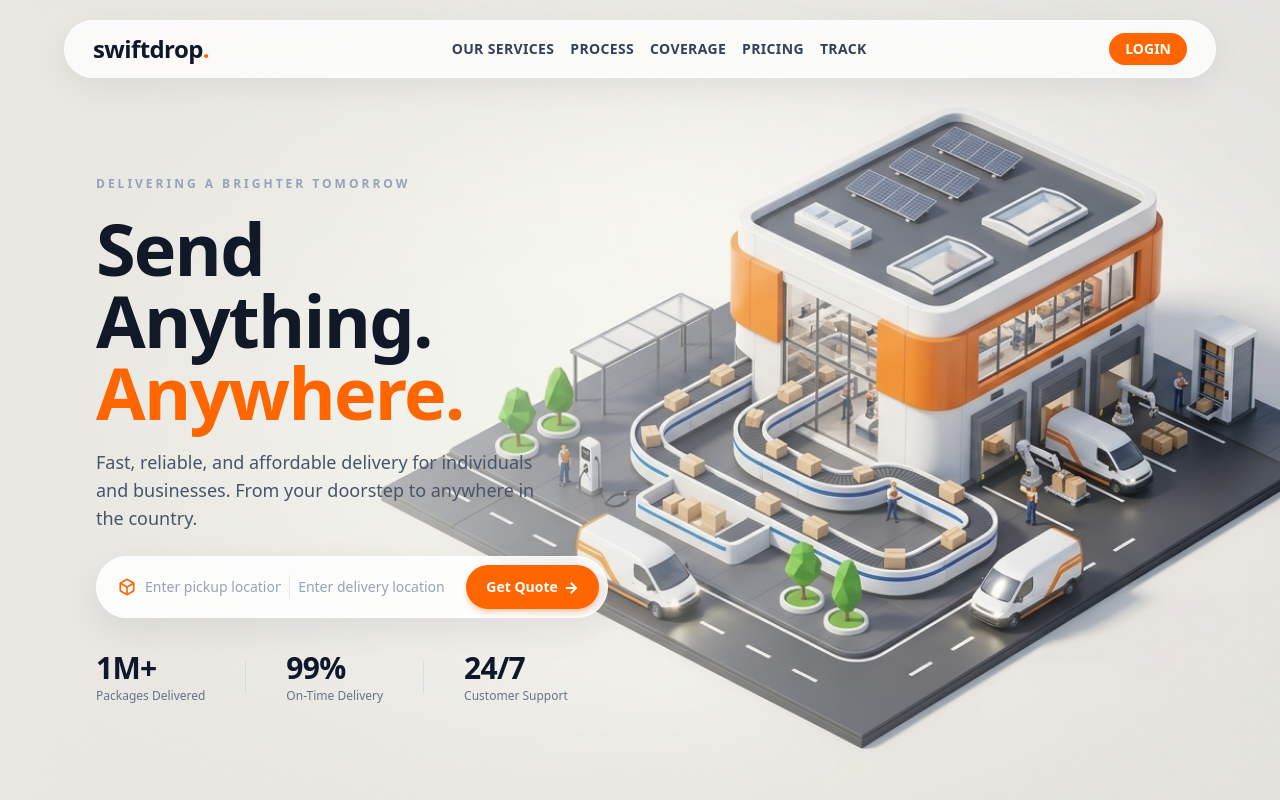
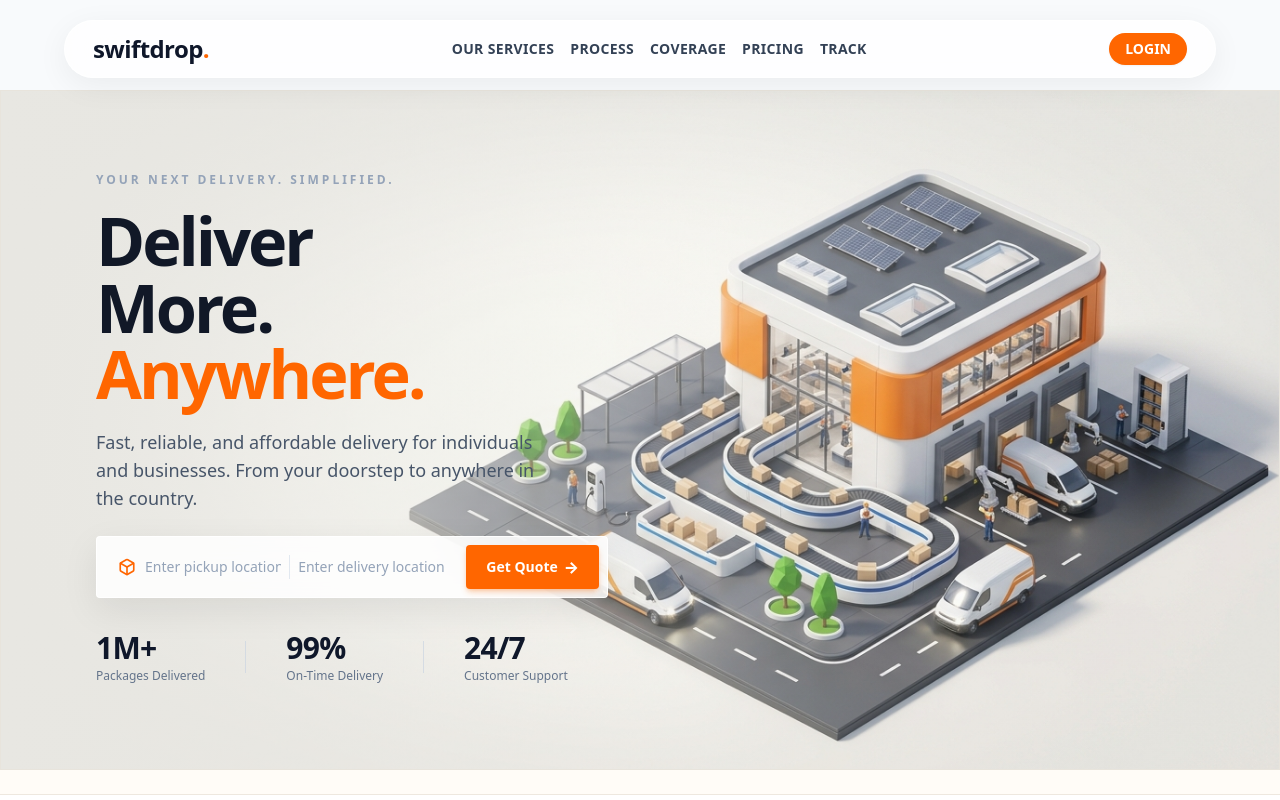
Before and after one commit to yasindugunasekara/SWIFTDROP, a Next.js app in the folder web/: page / in a window 1280 px wide. Shown: the top 800 px of the page. Built offline with nearby package versions, Linux system fonts and the light colour scheme; no server answers.

Commit message:
Refresh SwiftDrop landing typography and square button styling

```diff
--- a/web/src/app/globals.css
+++ b/web/src/app/globals.css
@@ -8,3 +8,5 @@ body {
   color: #0f172a;
   min-height: 100vh;
 }
+
+.swiftdrop-landing{background:#fffcf7}.swiftdrop-landing button,.swiftdrop-landing a,.swiftdrop-landing form{border-radius:4px!important}.swiftdrop-landing section:first-child{margin:90px auto 24px;max-width:1440px;border:1px solid #e8e4dc;min-height:680px;padding-top:60px}.swiftdrop-landing h1{font-size:clamp(44px,5.2vw,76px);letter-spacing:-3px}.swiftdrop-landing section:not(:first-child){border-top:1px solid #eee8df}.swiftdrop-landing button{transition:transform .18s,background .18s}.swiftdrop-landing button:hover{transform:translateY(-2px)}
--- a/web/src/app/page.tsx
+++ b/web/src/app/page.tsx
@@ -48,7 +48,7 @@ export default function HomePage() {
   };
 
   return (
-    <div className="w-full">
+    <div className="w-full swiftdrop-landing">
       {/* HERO SECTION */}
       <section className="relative w-full min-h-[660px] sm:min-h-[720px] lg:min-h-[800px] flex items-center pt-28 sm:pt-36 pb-16 overflow-hidden bg-[#e8e7e2]">
         {/* Full-bleed 3D Isometric Logistics Scene */}
@@ -69,12 +69,12 @@ export default function HomePage() {
           {/* Left Column: Typography, Glassmorphism Search Bar & Stats */}
           <div className="max-w-xl flex flex-col gap-4 sm:gap-5 text-left">
             <span className="text-[11px] sm:text-xs font-bold tracking-[0.25em] text-slate-400 uppercase">
-              DELIVERING A BRIGHTER TOMORROW
+              YOUR NEXT DELIVERY. SIMPLIFIED.
             </span>
 
             <h1 className="text-5xl sm:text-6xl lg:text-7xl font-extrabold text-[#111827] tracking-tight leading-[1.04]">
-              Send<br />
-              Anything.<br />
+              Deliver<br />
+              More.<br />
               <span className="text-[#ff6600]">Anywhere.</span>
             </h1>
 
```
